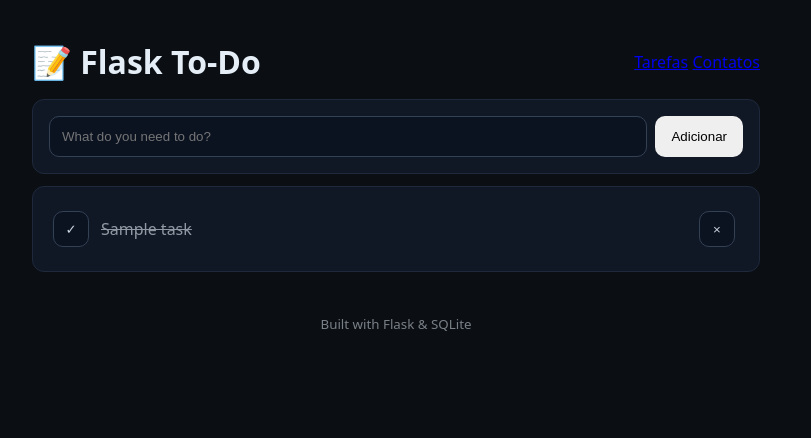
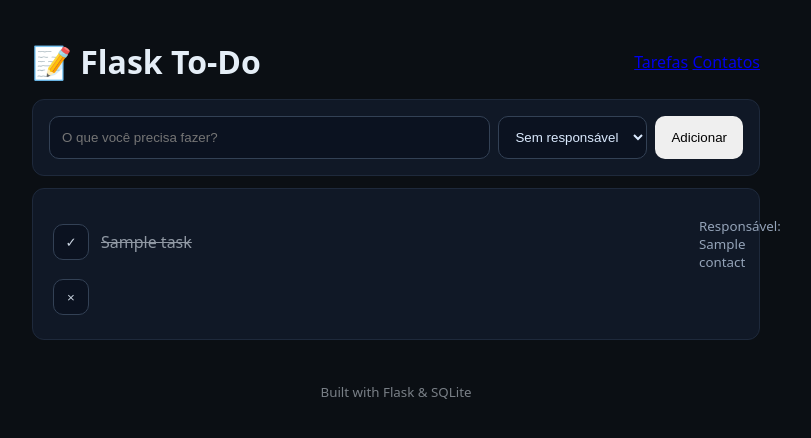
Before and after one commit to by-amaral/gerenciador-atividades, a Flask app: page / in a window 1280 px wide. Shown: the top 438 px of the page, without its empty margins (244-1055 px from the left). Run offline with Flask 3, Linux system fonts and the light colour scheme; tables that the repository leaves empty hold one stand-in row (values such as "Sample post").

Commit message:
Atualiza projeto

```diff
--- a/app.py
+++ b/app.py
@@ -17,7 +17,15 @@ class Task(db.Model):
     id = db.Column(db.Integer, primary_key=True)
     title = db.Column(db.String(160), nullable=False)
     done = db.Column(db.Boolean, default=False, nullable=False)
-    created_at = db.Column(db.DateTime, default=lambda: datetime.now(timezone.utc), nullable=False)
+    created_at = db.Column(
+        db.DateTime,
+        default=lambda: datetime.now(timezone.utc),
+        nullable=False
+    )
+
+    contact_id = db.Column(db.Integer, db.ForeignKey('contact.id'), nullable=True)
+    contact = db.relationship('Contact', backref='tasks')
+
 
 class Contact(db.Model):
     id = db.Column(db.Integer, primary_key=True)
@@ -30,10 +38,21 @@ with app.app_context():
     db.create_all()
 
 
+
 @app.get("/")
 def home():
-    tasks = Task.query.order_by(Task.done.asc(), Task.created_at.desc()).all()
-    return render_template("index.html", tasks=tasks)
+    tasks = Task.query.order_by(
+        Task.done.asc(),
+        Task.created_at.desc()
+    ).all()
+
+    contacts = Contact.query.order_by(Contact.name).all()
+
+    return render_template(
+        "index.html",
+        tasks=tasks,
+        contacts=contacts
+    )
 
 
 @app.get("/contacts")
@@ -57,16 +76,33 @@ def add_contact():
     flash("Contato adicionado.")
     return redirect(url_for("contacts"))
 
+
 @app.post("/add")
 def add():
     title = request.form.get("title", "").strip()
+    contact_id = request.form.get("contact_id")
+
     if not title:
-        flash("Please write something")
+        flash("Informe o título da atividade.")
         return redirect(url_for("home"))
-    db.session.add(Task(title=title))
+
+    contact = None
+
+    if contact_id:
+        contact = db.session.get(Contact, int(contact_id))
+
+        if contact is None:
+            flash("Contato responsável inválido.")
+            return redirect(url_for("home"))
+
+    task = Task(title=title, contact=contact)
+
+    db.session.add(task)
     db.session.commit()
-    flash("Atividade adicionada")
+
+    flash("Atividade adicionada.")
     return redirect(url_for("home"))
+
 
 
 @app.post("/delete/<int:task_id>")
--- a/static/style.css
+++ b/static/style.css
@@ -35,3 +35,18 @@ body { background: #0b0f14; color: #e5eef7; margin: 0; }
 }
 .empty { opacity: 0.75; }
 .footer { text-align: center; opacity: 0.5; margin: 24px 0 40px; }
+
+.add-form select {
+    padding: 12px;
+    border-radius: 10px;
+    border: 1px solid #334155;
+    background: #0b1220;
+    color: #dbeafe;
+    max-width: 200px;
+}
+
+.responsavel {
+    display: block;
+    margin-top: 4px;
+    color: #94a3b8;
+}
--- a/templates/index.html
+++ b/templates/index.html
@@ -3,10 +3,27 @@
 {% block content %}
 
 <section class="card">
+
   <form action="{{ url_for('add') }}" method="post" class="add-form">
-    <input name="title" required placeholder="What do you need to do?">
-    <button type="submit">Adicionar</button>
+      <input
+          name="title"
+          required
+          placeholder="O que você precisa fazer?"
+      >
+
+      <select name="contact_id">
+          <option value="">Sem responsável</option>
+
+          {% for contact in contacts %}
+              <option value="{{ contact.id }}">
+                  {{ contact.name }}
+              </option>
+          {% endfor %}
+      </select>
+
+      <button type="submit">Adicionar</button>
   </form>
+
 </section>
 
     <section class="card">
@@ -22,6 +39,15 @@
 
             <span class="title">{{ task.title }}
             </span>
+
+            <small class="responsavel">
+                Responsável:
+                {% if task.contact %}
+                    {{ task.contact.name }}
+                {% else %}
+                    Não definido
+                {% endif %}
+            </small>
 
             <form action="{{ url_for('delete', task_id=task.id) }}" method="post">
                 <button class="delete" title="Delete" type="submit">×
```
